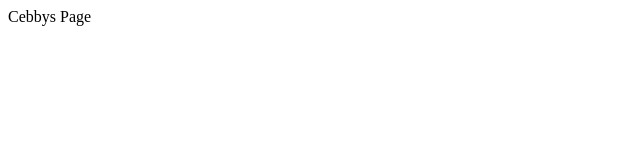
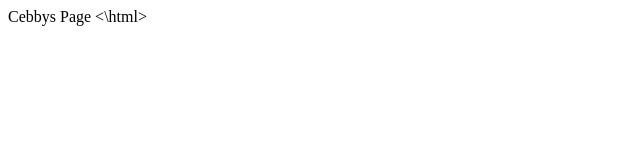
Before and after one commit to CebbysWeb/Pages.Portfolio, a plain HTML site: page index.html in a window 1280 px wide. Shown: the full height of the page, 0-640 px from the left. Drawn offline with Linux system fonts and the light colour scheme.

Commit message:
Update index.html

```diff
--- a/index.html
+++ b/index.html
@@ -1,3 +1,3 @@
 <html>
 Cebbys Page
-</html>
+<\html>
```
